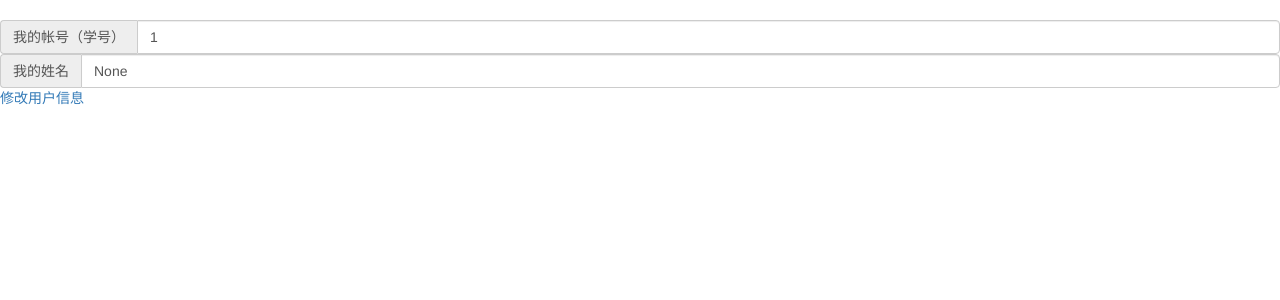
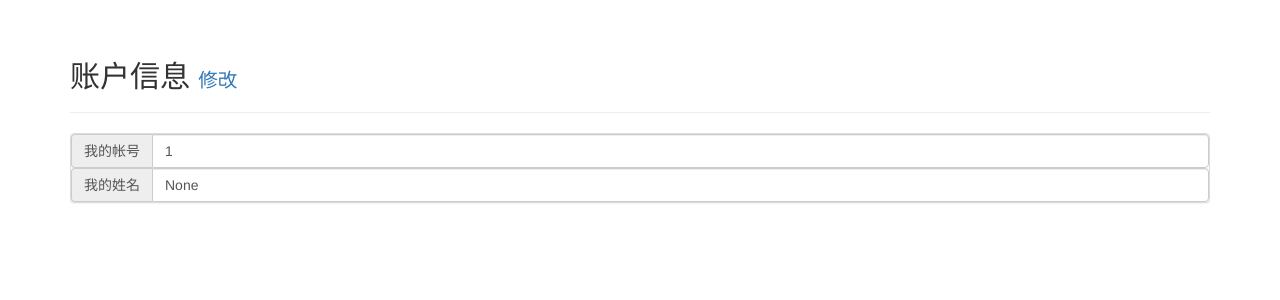
Before and after one commit to Madhouse42/inchobot, a Flask app: page /thisUserData in a window 1280 px wide. Shown: the part 52-352 px from the top of the page. Run offline with Flask 2, Linux system fonts and the light colour scheme; the visitor is signed in with stand-in values (Sample User, id 1); data comes from the database, SQL or seed files in the repository; data that the repository does not hold is empty; parts of the project's set-up code (start-up, migrations or seed data) failed here and were passed over; some libraries are stand-ins or nearby versions.

Commit message:
change data display style

```diff
--- a/ibot/templates/thisUserData.html
+++ b/ibot/templates/thisUserData.html
@@ -6,18 +6,30 @@
 {% endblock %}
 
 {% block content %}
+<div class="container">
+    <div class="page-header">
+        <h2>
+            账户信息
+            <small><a href="/update_user_data">修改</a></small>
+        </h2>
+    </div>
+    <div class="panel panel-default">
     <div class="input-group">
-    <span class="input-group-addon">我的帐号（学号）</span>
+        <span class="input-group-addon">我的帐号</span>
         <span class="form-control" >{{ global_user.studentID }}</span>
     </div>
     <div class="input-group">
         <span class="input-group-addon">我的姓名</span>
         <span class="form-control" >{{ global_user.studentTeacherName }}</span>
     </div>
+    </div>
 
     {% if global_user.submissions and global_user.type == (2 or 0)%}
-    提交记录:<br />
-
+    <div class="panel panel-primary">
+        <div class="panel-heading">
+            提交记录
+        </div>
+        <div class="panel-body">
             <table class="table table-bordered">
                 <tr>
                     <td>作业名</td>
@@ -38,16 +50,21 @@
                     </tr>
                 {% endfor %}
             </table>
+        </div>
+    </div>
     {% endif %}
 
     {% if global_user.assignments and global_user.type == (1 or 0)%}
-    发布的作业：<br />
+    <div class="panel panel-primary">
+        <div class="panel-heading">
+            发布的作业
+        </div>
+        <div class="panel-body">
             <table class="table table-bordered">
                 <tr>
                     <td>作业名</td>
                     <td>期限</td>
                     <td>提交时间</td>
-        <td></td>
                 </tr>
                     {% for ass in global_user.assignments %}
                     <tr>
@@ -55,17 +72,20 @@
                         <td>{{ ass.deadline }}</td>
                         <td>{{ ass.submit_date }}</td>
                         <td>
-                <button class="btn btn-danger pull-right" id="btn-delete-disc-{{ ass._id }}" onclick="delete_assignment({{ ass._id }})">
+                            <div class="btn-group pull-right">
+                            <button class="btn btn-danger" id="btn-delete-disc-{{ ass._id }}" onclick="update_assignment({{ ass._id }})">
+                                修改
+                            </button>
+                            <button class="btn btn-danger" id="btn-delete-disc-{{ ass._id }}" onclick="delete_assignment({{ ass._id }})">
                                 删除
                             </button>
-                <button class="btn btn-danger pull-right" id="btn-delete-disc-{{ ass._id }}" onclick="update_assignment({{ ass._id }})">
-                    修改
-                </button>
+                            </div>
                         </td>
                     </tr>
                 {% endfor %}
             </table>
+        </div>
+    </div>
     {% endif %}
-
-<a href="/update_user_data">修改用户信息</a>
+</div>
 {% endblock %}
--- a/ibot/templates/view_assignments.html
+++ b/ibot/templates/view_assignments.html
@@ -30,9 +30,9 @@
         <td><a href="{{ item.files_url }}">{{ item.files_url }}</a></td>
         <td>
         {% if global_user._id == item.user._id %}
-                <button class="btn btn-danger pull-right" id="btn-delete-disc-{{ item._id }}" onclick="delete_assignment({{ item._id }})">
+            <!--button class="btn btn-danger pull-right" id="btn-delete-disc-{{ item._id }}" onclick="delete_assignment({{ item._id }})">
                 删除
-                </button>
+            </button-->
             <button class="btn btn-danger pull-right" id="btn-delete-disc-{{ item._id }}" onclick="update_assignment({{ item._id }})">
                 修改
             </button>
```
Also changed, not shown: ibot/templates/view_ass_instance.html (+7 -11 lines). Lines whose indentation alone changed are shown as unchanged.
